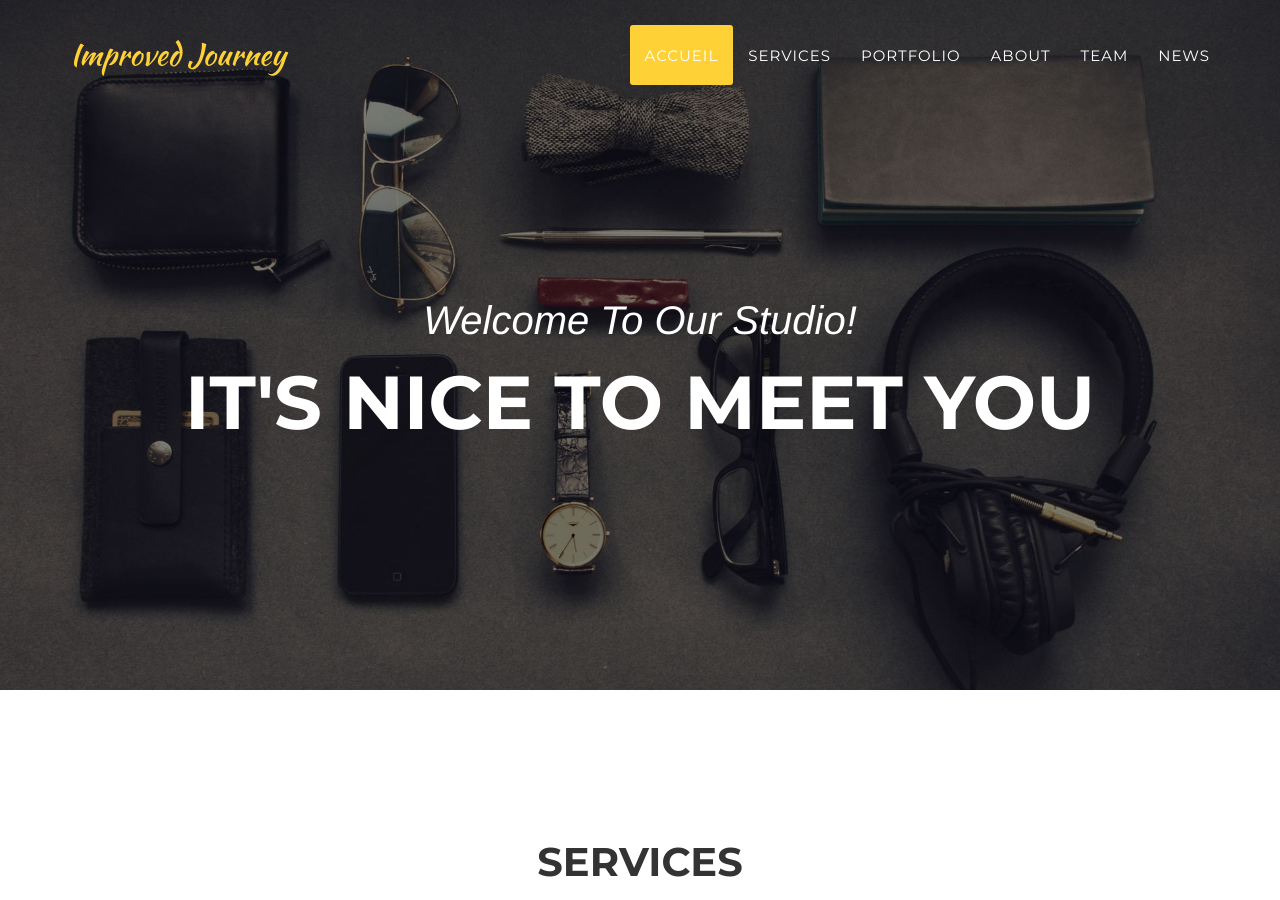
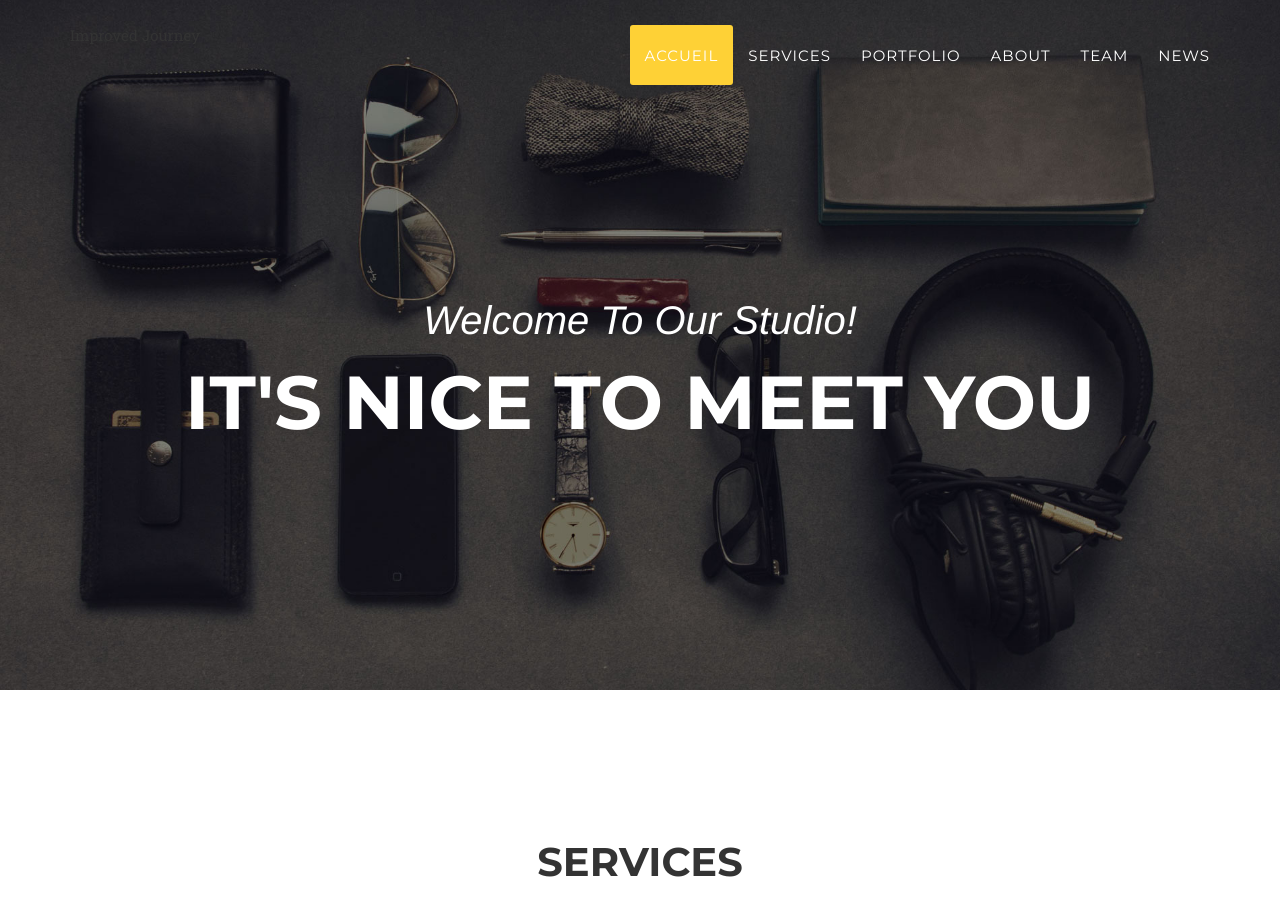
Before and after one commit to scoutscathedralevolcan/improved-journey-jekyll-test, a Jekyll site: the page built from index.html, in a window 1280 px wide and 900 px high. Built offline with Jekyll 4.4.1, drawn with Linux system fonts in a browser that asks for light colours; some web fonts are replaced.

Commit message:
Remove link on page title

```diff
--- a/_includes/navbar-header.html
+++ b/_includes/navbar-header.html
@@ -9,7 +9,7 @@
                     <span class="icon-bar"></span>
                     <span class="icon-bar"></span>
                 </button>
-                <a class="navbar-brand page-scroll" href="#page-top">{{site.title}}</a>
+                {{site.title}}
             </div>
 
             <!-- Collect the nav links, forms, and other content for toggling -->
```
